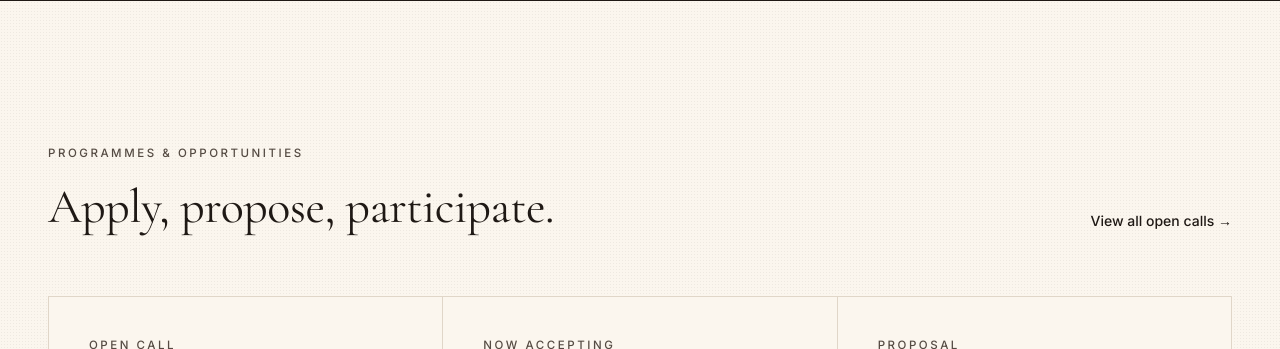
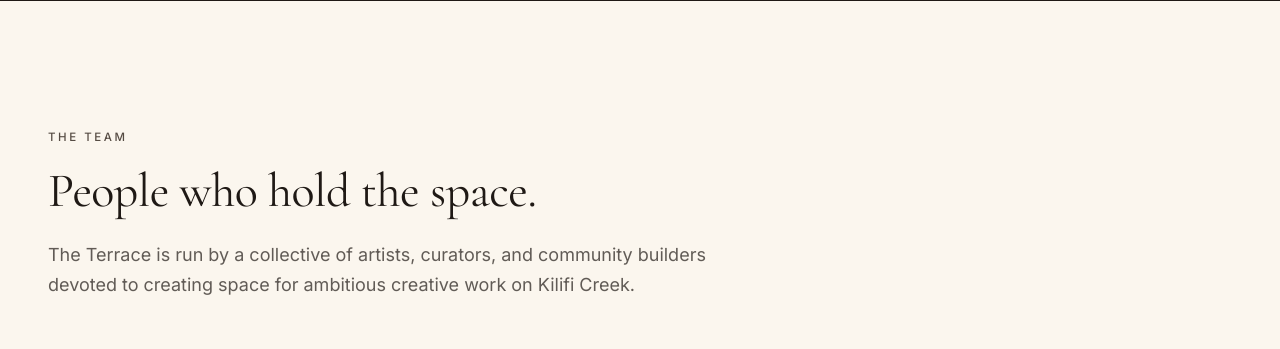
Before and after one commit to sharlmon/terracekilifi, a React (Vite) app: page / in a window 1280 px wide. Shown: the part 4648-4997 px from the top of the page. Built offline with nearby package versions, Linux system fonts and the light colour scheme.

Commit message:
feat: add team section to homepage

```diff
--- a/src/pages/index.tsx
+++ b/src/pages/index.tsx
@@ -1,6 +1,7 @@
 import { Link } from "react-router-dom";
 import { ArrowUpRight, Quote } from "lucide-react";
 import { Reveal } from "@/components/site/Reveal";
+import { Team } from "@/components/site/Team";
 import { IMAGES } from "@/utils/imageConstants";
 
 export default HomePage;
@@ -250,6 +251,9 @@ function HomePage() {
         </div>
       </section>
 
+      {/* TEAM SECTION */}
+      <Team />
+
       {/* PROGRAMS PREVIEW */}
       <section id="programs" className="container-editorial py-28 md:py-36 bg-grain">
         <div className="flex flex-col md:flex-row md:items-end justify-between gap-6 mb-16">
```
